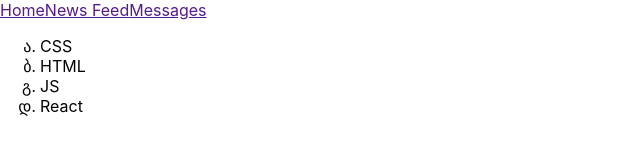
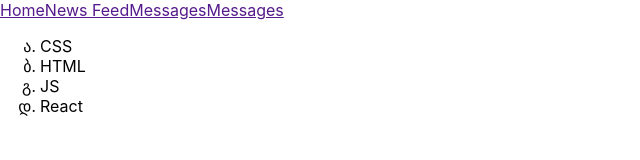
Before and after one commit to ArtyomKub/samurai-way-main, a React (Create React App) app: page / in a window 1280 px wide. Shown: the top 160 px of the page, without its empty margins (0-640 px from the left). Built offline with nearby package versions, Linux system fonts and the light colour scheme.

Commit message:
Create const Header and Technologies

```diff
--- a/src/App.tsx
+++ b/src/App.tsx
@@ -16,6 +16,7 @@
             <a href="">Home</a>
             <a href="">News Feed</a>
             <a href="">Messages</a>
+            <a href="">Messages</a>
         </div>
     )
 }
```
